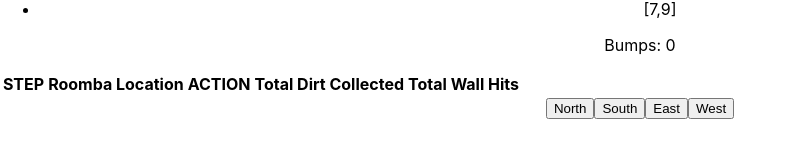
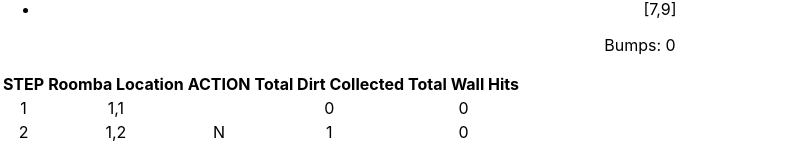
Before and after one commit to lightsage88/roombaChallenge, a React (Create React App) app: page / in a window 1280 px wide. Shown: the part 633-777 px from the top of the page, without its empty margins (0-795 px from the left). Built offline with nearby package versions, Linux system fonts and the light colour scheme.

Commit message:
got table working

```diff
--- a/src/App.js
+++ b/src/App.js
@@ -20,7 +20,7 @@
       foundDirtLocations: [],
       drivingInstructions: data.drivingInstructions,
       movementCounter: 0,
-      turnCounter: 1,
+      turnCounter: 0,
       dirtCollected: 0
     }
   }
--- a/src/Components/StatBox.js
+++ b/src/Components/StatBox.js
@@ -33,6 +33,18 @@
 
   render() {
 
+    const turnRows = this.state.turnCollection.map((el, idx) => {
+      return(
+        <tr>
+          <td>{ el.turn }</td>
+          <td>{ el.roombaLocation }</td>
+          <td>{ el.action }</td>
+          <td>{ el.totalDirtCollected }</td>
+          <td>{ el.totalWallHits }</td>
+        </tr>
+      )
+    })
+
     const dirtLocations = this.props.dirtLocations.map((el, idx) => {
       return (
         <li key={idx}>{JSON.stringify(el)}</li>
@@ -58,9 +70,7 @@
             <th>Total Dirt Collected</th>
             <th>Total Wall Hits</th>
           </tr>
-          {/* {
-            dataRows
-          } */}
+          {turnRows}
         </table>
       </div>
     )
```
